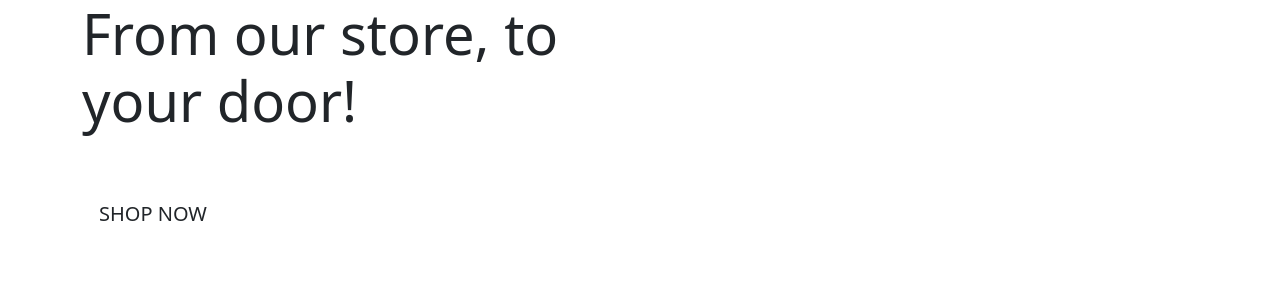
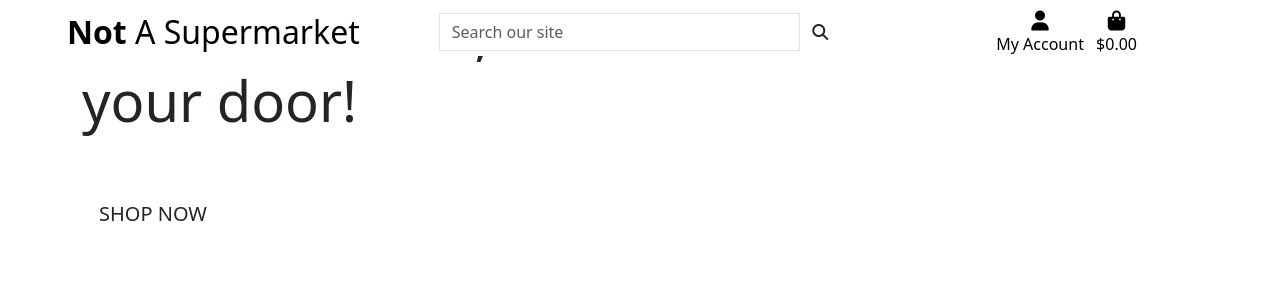
Before and after one commit to RikkieBobby/Not_A_Supermarket, a Django app: page / in a window 1280 px wide. Shown: the top 300 px of the page. Run offline with Django 5.2, Linux system fonts and the light colour scheme; some libraries are stand-ins or nearby versions.

Commit message:
add main page header

```diff
--- a/templates/base.html
+++ b/templates/base.html
@@ -19,6 +19,7 @@
     <link rel="stylesheet" href="{% static 'css/base.css' %}">
     <link rel="preconnect" href="https://fonts.googleapis.com">
     <link rel="preconnect" href="https://fonts.gstatic.com" crossorigin>
+    <script src="https://kit.fontawesome.com/9ca1dd2a7d.js" crossorigin="anonymous"></script>
     <link href="https://fonts.googleapis.com/css2?family=Montserrat:ital,wght@0,100..900;1,100..900&display=swap"
         rel="stylesheet">
     {% endblock %}
@@ -42,8 +43,69 @@
 
 <body>
 
-    <header class="container-fluid fixed-top">
-
+    <header class="container-fluid fixed-top main-nav">
+        <div id="topnav" class="row bg-white pt-lg-2 d-none d-lg-flex">
+            <div class="col-12 col-lg-4 my-auto py-1 py-lg-0 text-center text-lg-left">
+                <a href="{% url 'home' %}" class="nav-link main-logo-link">
+                    <h2 class="logo-font text-black my-0"><strong>Not</strong> A Supermarket</h2>
+                </a>
+            </div>
+            <div class="col-12 col-lg-4 my-auto py-1 py-lg-0">
+                <form method="GET" action="">
+                    <div class="input-group w-100">
+                        <input class="form-control rounded-0" type="text" name="q"
+                            placeholder="Search our site">
+                        <div class="input-group-append">
+                            <button class="form-control btn rounded-0" type="submit">
+                                <span class="icon">
+                                    <i class="fas fa-search"></i>
+                                </span>
+                            </button>
+                        </div>
+                    </div>
+                </form>
+            </div>
+            <div class="col-12 col-lg-4 my-auto py-1 py-lg-0">
+                <ul class="list-inline list-unstyled text-center text-lg-right my-0">
+                    <li class="list-inline-item dropdown">
+                        <a class="text-black nav-link" href="#" id="user-options" data-toggle="dropdown"
+                            aria-haspopup="true" aria-expanded="false">
+                            <div class="text-center">
+                                <div><i class="fas fa-user fa-lg"></i></div>
+                                <p class="my-0">My Account</p>
+                            </div>
+                        </a>
+                        <div class="dropdown-menu border-0" aria-labelledby="user-options">
+                            {% if request.user.is_authenticated %}
+                            {% if request.user.is_superuser %}
+                            <a href="" class="dropdown-item">Product Management</a>
+                            {% endif %}
+                            <a href="" class="dropdown-item">My Profile</a>
+                            <a href="{% url 'account_logout' %}" class="dropdown-item">Logout</a>
+                            {% else %}
+                            <a href="{% url 'account_signup' %}" class="dropdown-item">Register</a>
+                            <a href="{% url 'account_login' %}" class="dropdown-item">Login</a>
+                            {% endif %}
+                        </div>
+                    </li>
+                    <li class="list-inline-item">
+                        <a class="{% if grand_total %}text-info font-weight-bold{% else %}text-black{% endif %} nav-link"
+                            href="">
+                            <div class="text-center">
+                                <div><i class="fas fa-shopping-bag fa-lg"></i></div>
+                                <p class="my-0">
+                                    {% if grand_total %}
+                                    ${{ grand_total|floatformat:2 }}
+                                    {% else %}
+                                    $0.00
+                                    {% endif %}
+                                </p>
+                            </div>
+                        </a>
+                    </li>
+                </ul>
+            </div>
+        </div>
     </header>
 
     {% if messages %}
```
